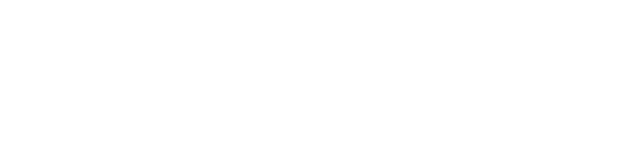
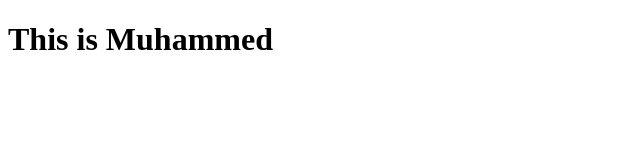
Before and after one commit to Talsimanjnr/cv, a plain HTML site: page index.html in a window 1280 px wide. Shown: the whole page, without its empty margins (0-640 px from the left). Drawn offline with Linux system fonts and the light colour scheme.

Commit message:
Update index.html

```diff
--- a/index.html
+++ b/index.html
@@ -5,6 +5,7 @@
     <title>Talisman Persnal website</title>
   </head>
   <body>
+   <h1>This is Muhammed<h1>
 
   </body>
 </html>
```
